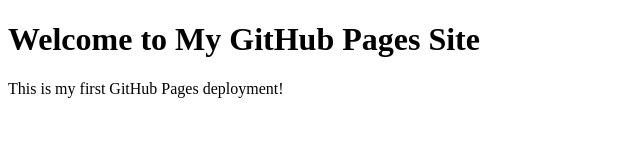
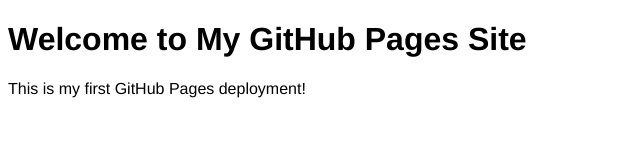
Before and after one commit to b-max0429/my-first-web-app, a plain HTML site: page index.html in a window 1280 px wide. Shown: the whole page, without its empty margins (0-640 px from the left). Drawn offline with Linux system fonts and the light colour scheme.

Commit message:
Update index.html

```diff
--- a/index.html
+++ b/index.html
@@ -1,12 +1,19 @@
 <!DOCTYPE html>
 <html lang="en">
 <head>
-    <meta charset="UTF-8">
-    <meta name="viewport" content="width=device-width, initial-scale=1.0">
-    <title>My GitHub Pages Site</title>
+  <meta charset="UTF-8">
+  <meta name="viewport" content="width=device-width, initial-scale=1.0">
+  <title>My GitHub Pages Site</title>
+  <style>
+    body {
+      font-family: "Helvetica", "Arial", sans-serif;
+      /* 日本語向けの場合： */
+      /* font-family: "Yu Gothic", "Meiryo", sans-serif; */
+    }
+  </style>
 </head>
 <body>
-    <h1>Welcome to My GitHub Pages Site</h1>
-    <p>This is my first GitHub Pages deployment!</p>
+  <h1>Welcome to My GitHub Pages Site</h1>
+  <p>This is my first GitHub Pages deployment!</p>
 </body>
 </html>
```
